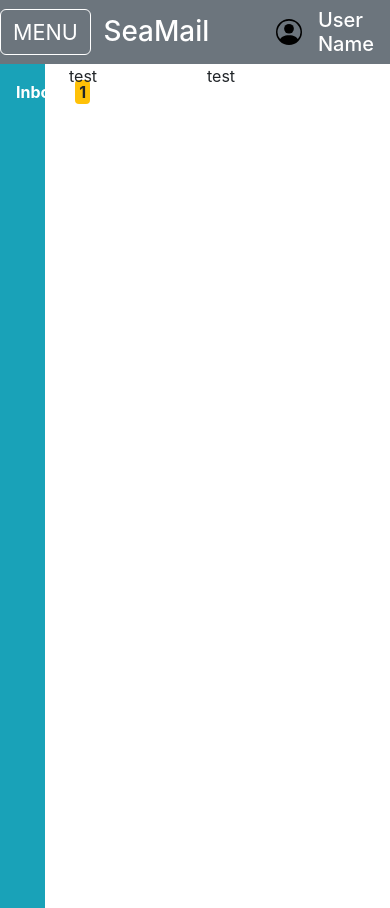
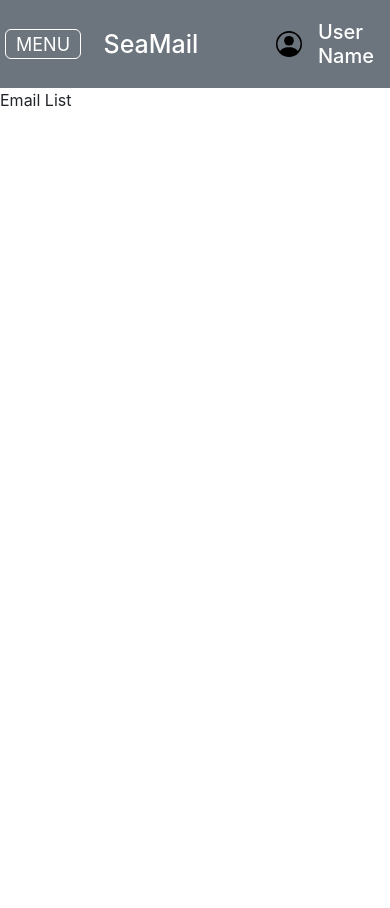
Before and after one commit to iO-Academy/2022-jul-seamail, a React (Create React App) app: page / in a window 390 px wide. After the commit the page ends 844 px from the top, so only its background shows below. Built offline with nearby package versions, Linux system fonts and the light colour scheme; no server answers; the HTML template or start-up script is replaced by a standard one.

Commit message:
styling for mobile functility added. Bootstrap used for structure and additional scss sheets used for component styling to comply with mobile design (as not possible bootstrap) email list not functional yet

```diff
--- a/src/Components/MobileMenuButton/index.js
+++ b/src/Components/MobileMenuButton/index.js
@@ -1,5 +1,7 @@
+import './style.scss';
+
 const MobileMenuButton = () => {
-    return <button className="btn btn-secondary border-white fs-4">MENU</button>
+    return <button className="menuButton btn btn-secondary border-white fs-4">MENU</button>
 }
 
 export default MobileMenuButton
--- /dev/null
+++ b/src/Components/MobileMenuButton/style.scss
@@ -0,0 +1,12 @@
+@media (max-width: 576px) {
+    button {
+        height: 30px;
+        margin-left: 5px;
+    }
+
+    .menuButton {
+        font-size: 18px !important;
+        padding: 0px 10px;
+    }
+
+  }
--- a/src/Components/PageTemplate/index.js
+++ b/src/Components/PageTemplate/index.js
@@ -24,11 +24,11 @@ const PageTemplate = () => {
             <TopNav />
         </section>
         <section className="row">
-            <div className="col-2">
+            <div className="d-none d-sm-block col-lg-2">
                 <SideNav />
             </div>
-            <div className="col-4">test</div>
-            <div className="col-6">test</div>
+            <div className="col-12 col-lg-4">Email List</div>
+            <div className="d-none d-sm-block col-6 col-lg-6">Email Container</div>
         </section>
         </>
     )
--- a/src/Components/TopNav/index.js
+++ b/src/Components/TopNav/index.js
@@ -1,15 +1,16 @@
 import MobileMenuButton from "../MobileMenuButton"
 import UserProfile from "../UserProfile"
+import './style.scss';
 
 const TopNav = () => {
     return (
         <div className="container-fluid">
-            <nav className="row navbar bg-secondary text-white">
+            <nav className="navbarContainer row navbar bg-secondary text-white">
                 <div className="col-3 col-lg-6 d-flex justify-content-start align-self-center d-lg-none">
                     <MobileMenuButton />
                 </div>
                 <div className="col-5 col-lg-6 d-flex justify-content-start align-self-center">
-                    <h1 className="mb-0">SeaMail</h1>
+                    <h1 className="topNavTitle mb-0">SeaMail</h1>
                 </div>
                 <div className="col-4 col-lg-6 d-flex justify-content-end">
                     <UserProfile />
--- /dev/null
+++ b/src/Components/TopNav/style.scss
@@ -0,0 +1,7 @@
+.navbarContainer {
+    padding: 20px 0px;
+}
+
+.topNavTitle {
+    font-size: 25px;
+}
```
